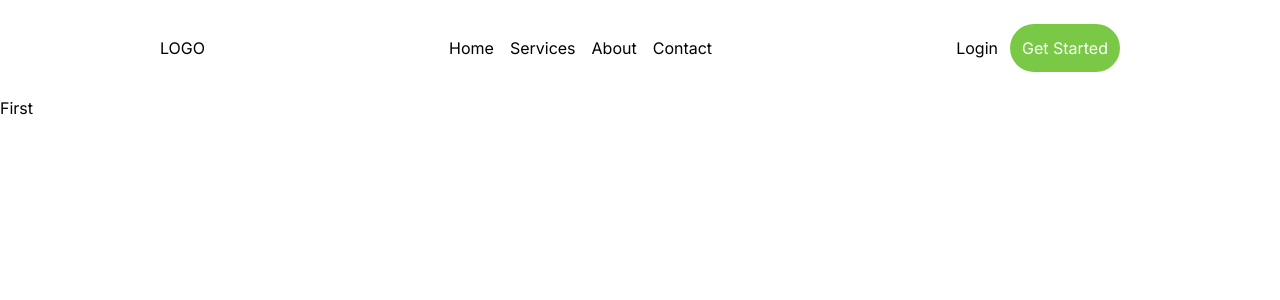
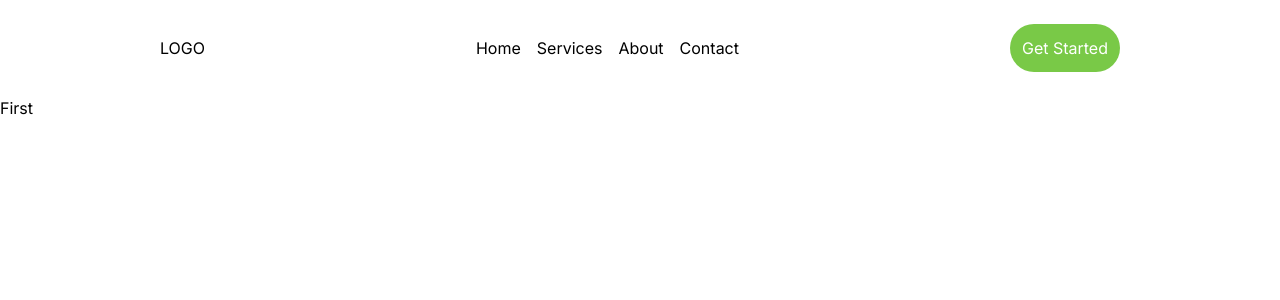
Before and after one commit to Richson-Tech/org, a Next.js app: page / in a window 1280 px wide. Shown: the top 300 px of the page. Built offline with nearby package versions, Linux system fonts and the light colour scheme.

Commit message:
new commit

```diff
--- a/src/components/Menu.jsx
+++ b/src/components/Menu.jsx
@@ -9,7 +9,7 @@ const links = [
   { id: 1, title: "Home", url: "/" },
   { id: 2, title: "Services", url: "/services" },
   { id: 3, title: "About", url: "/about" },
-  { id: 4, title: "Contact", url: "/contact" }
+  { id: 4, title: "Contact", url: "/contact" },
 ];
 
 const Menu = () => {
--- a/src/components/Navbar.jsx
+++ b/src/components/Navbar.jsx
@@ -28,7 +28,6 @@ const Navbar = () => {
       </div>
       {/* Right Side - Hidden on Small Screens */}
       <div className="hidden md:flex items-center justify-center space-x-3">
-        <Link href="/login">Login</Link>
         <button className="bg-[#79C947] text-white px-3 py-3 rounded-full hidden md:block">
           Get Started
         </button>
```
